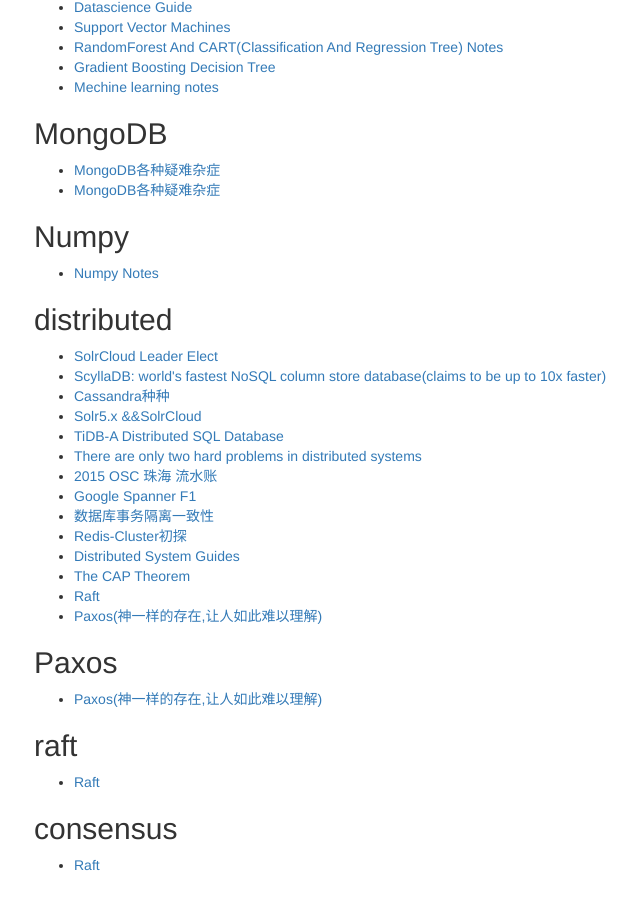
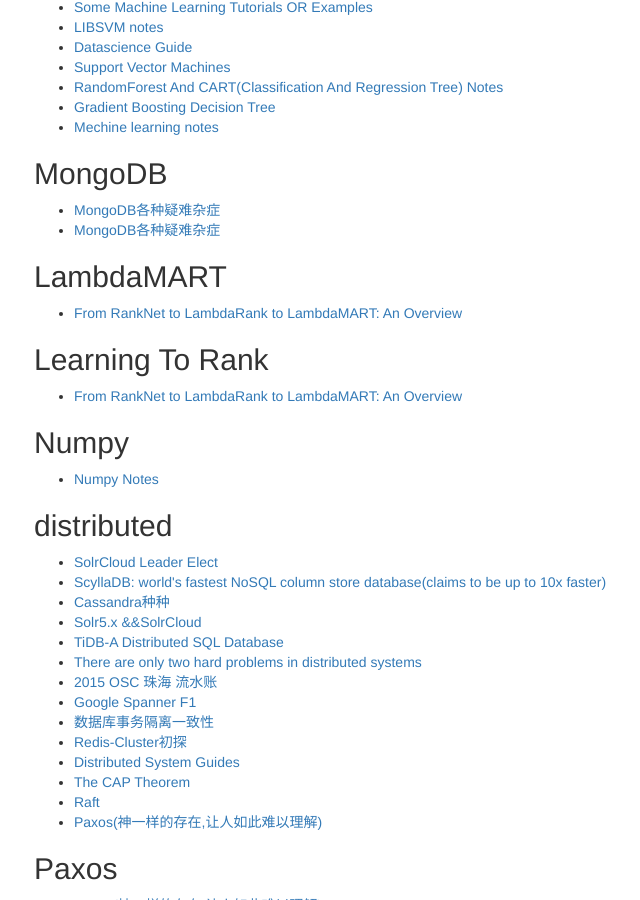
Before and after one commit to luyee/2pc.github.io, a Jekyll site: the page built from tags.html, in a window 1280 px wide and 900 px high, scrolled down 2205 px. Shown: the whole window, without its empty margins (36-676 px from the left). Built offline with Jekyll 4.4.1, drawn with Linux system fonts in a browser that asks for light colours; nearby versions of some CDN libraries; library files that are not in the unit come from our copies; some of the changed text lies outside the part shown.

Commit message:
Update 2015-06-14-From RankNet to LambdaRank to LambdaMART: An Overview.md

```diff
--- a/_posts/datascience/2015-06-14-From RankNet to LambdaRank to LambdaMART: An Overview.md
+++ b/_posts/datascience/2015-06-14-From RankNet to LambdaRank to LambdaMART: An Overview.md
@@ -1,2 +1,12 @@
+---
+layout: post
+title: "From RankNet to LambdaRank to LambdaMART: An Overview"
+keywords: ["ML","Datascience","LIBSVM","","LIBLINEAR","classification"]
+description: "LIBSVM"
+category: "LambdaMART"
+tags: ["LambdaMART","Learning To Rank"]
+---
+
+
 [From RankNet to LambdaRank to
 LambdaMART: An Overview](http://research.microsoft.com/en-us/um/people/cburges/tech_reports/MSR-TR-2010-82.pdf)
```
